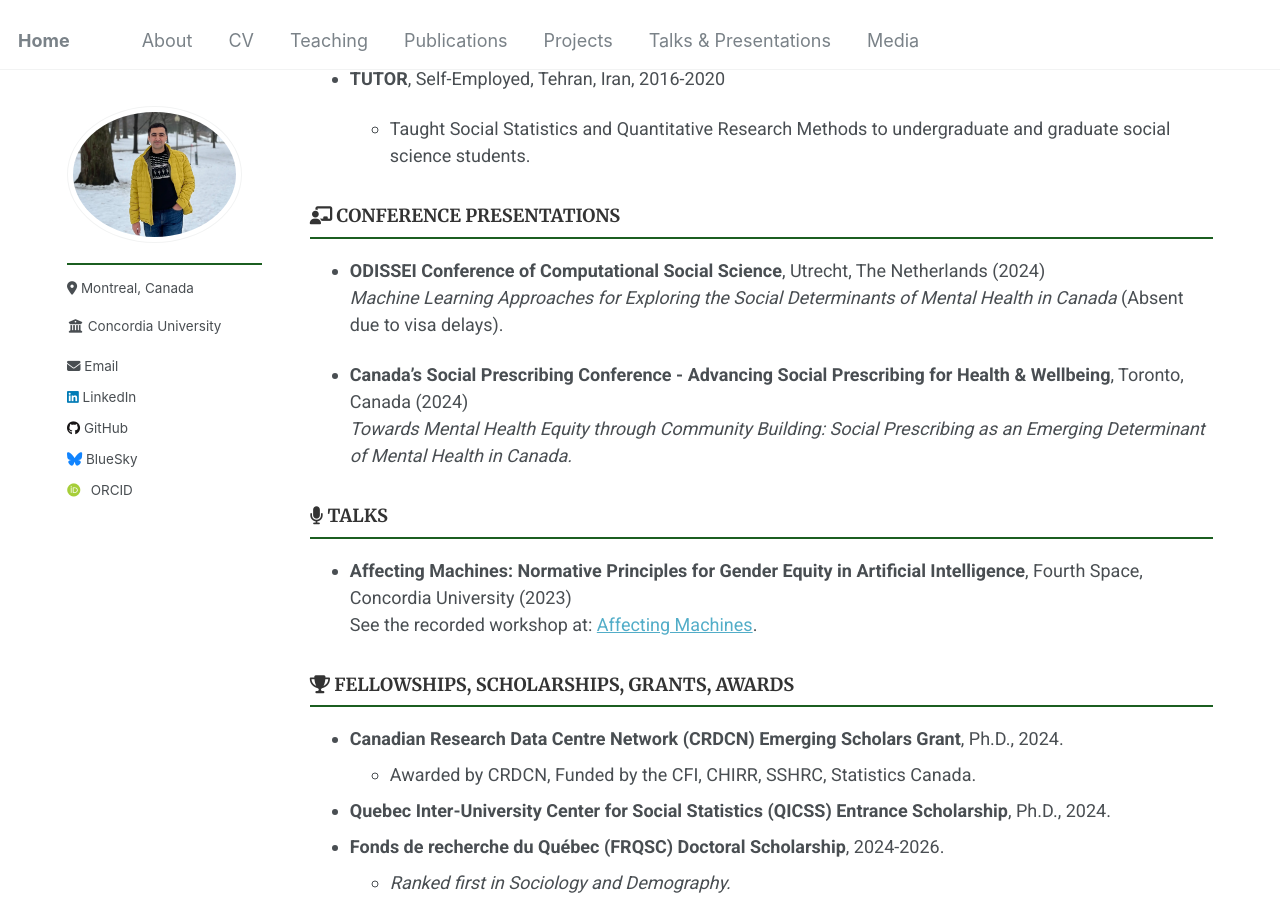
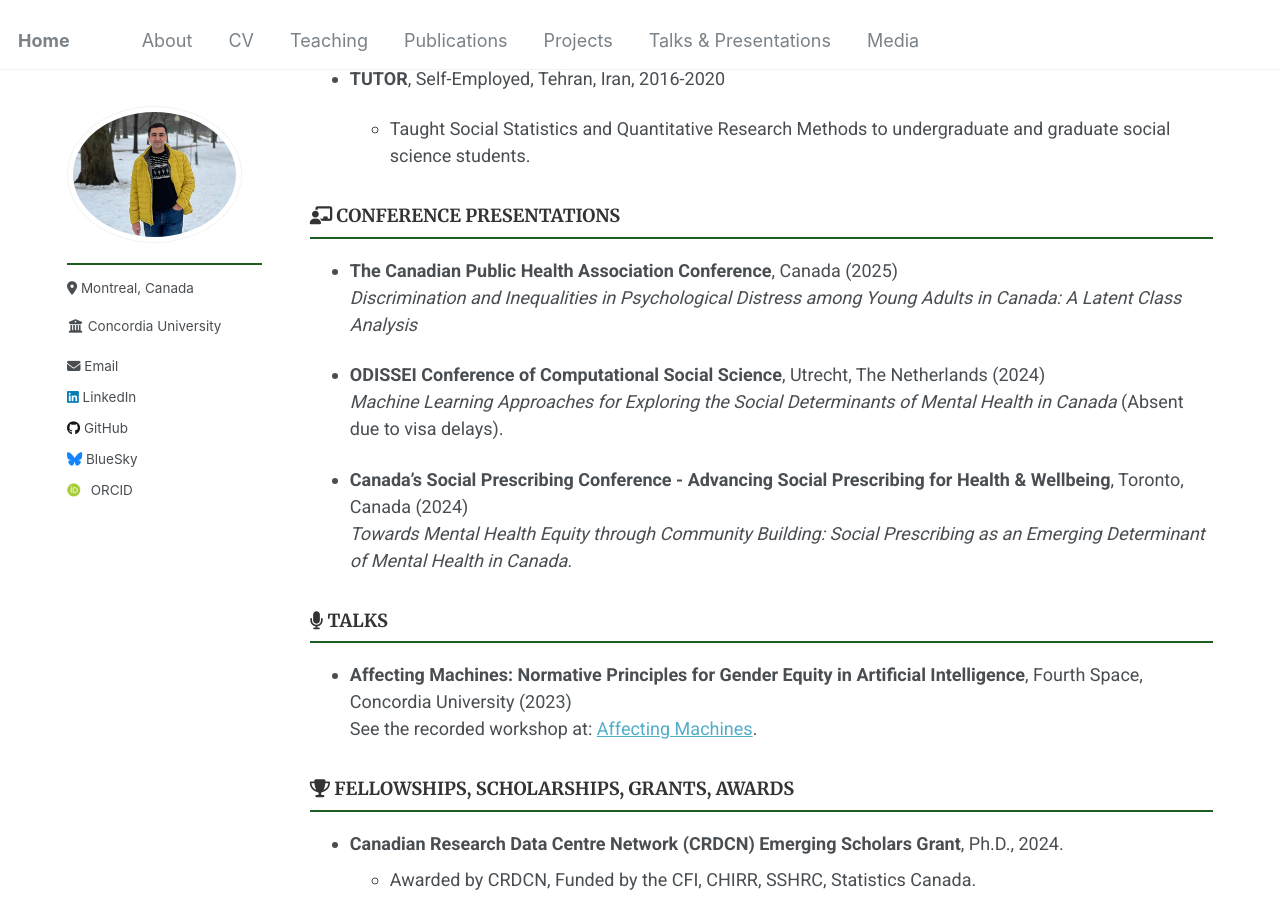
Before and after one commit to Mohsnmonji/mohsnmonji.github.io, a Jekyll site: the page built from _pages/Curriculum Vitae.md, in a window 1280 px wide and 900 px high, scrolled down 2279 px. Built offline with Jekyll 4.4.1, drawn with Linux system fonts in a browser that asks for light colours; some web fonts are replaced.

Commit message:
Update Curriculum Vitae.md

```diff
--- a/_pages/Curriculum Vitae.md
+++ b/_pages/Curriculum Vitae.md
@@ -95,6 +95,9 @@ author_profile: true
    - Taught Social Statistics and Quantitative Research Methods to undergraduate and graduate social science students.
 
 ### <i class="fas fa-chalkboard-teacher"></i> CONFERENCE PRESENTATIONS
+
+- **The Canadian Public Health Association Conference**, Canada (2025)
+  *Discrimination and Inequalities in Psychological Distress among Young Adults in Canada: A Latent Class Analysis*
 
 - **ODISSEI Conference of Computational Social Science**, Utrecht, The Netherlands (2024)
   *Machine Learning Approaches for Exploring the Social Determinants of Mental Health in Canada* (Absent due to visa delays).
```
